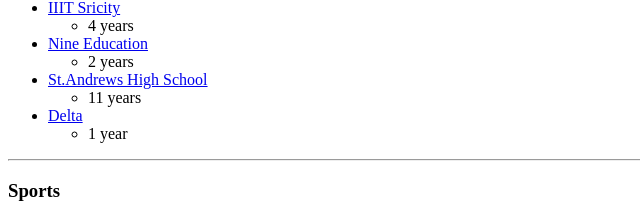
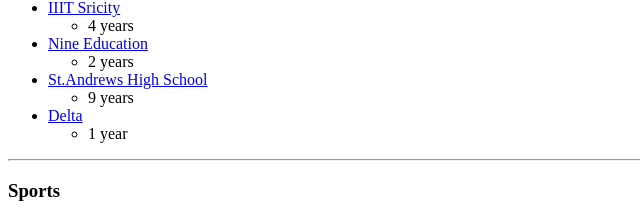
Before and after one commit to bhanuteja-2003/cv, a plain HTML site: page index.html in a window 1280 px wide. Shown: the part 321-539 px from the top of the page, 0-640 px from the left. Drawn offline with Linux system fonts and the light colour scheme.

Commit message:
Update index.html

```diff
--- a/index.html
+++ b/index.html
@@ -37,7 +37,7 @@
     </li>
     <li><a href="https://www.standrewsindia.com/">St.Andrews High School</a>
       <ul>
-        <li>11 years</li>
+        <li>9 years</li>
       </ul>
     </li>
     <li><a href="https://deltaiit.com/">Delta</a>
```
